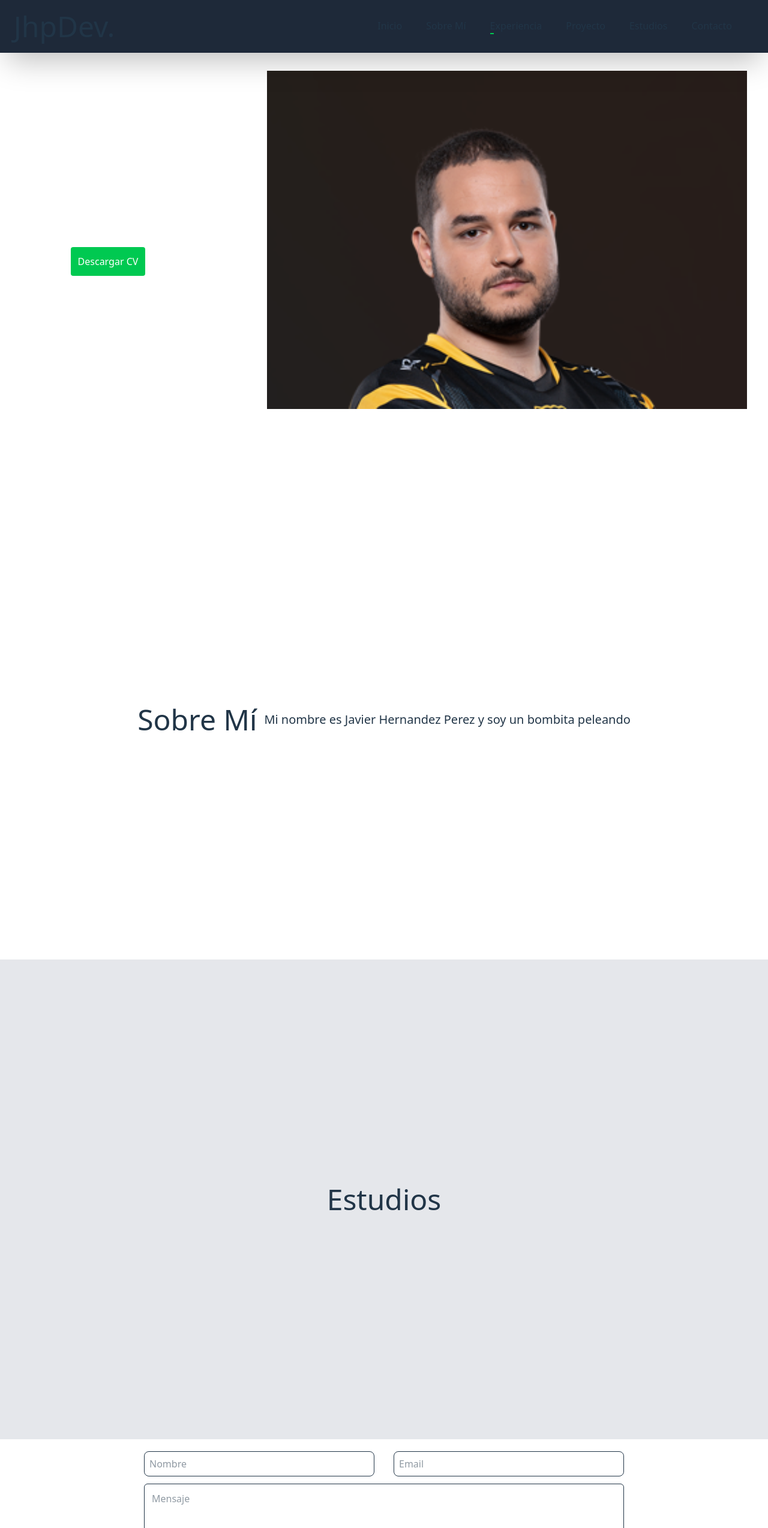
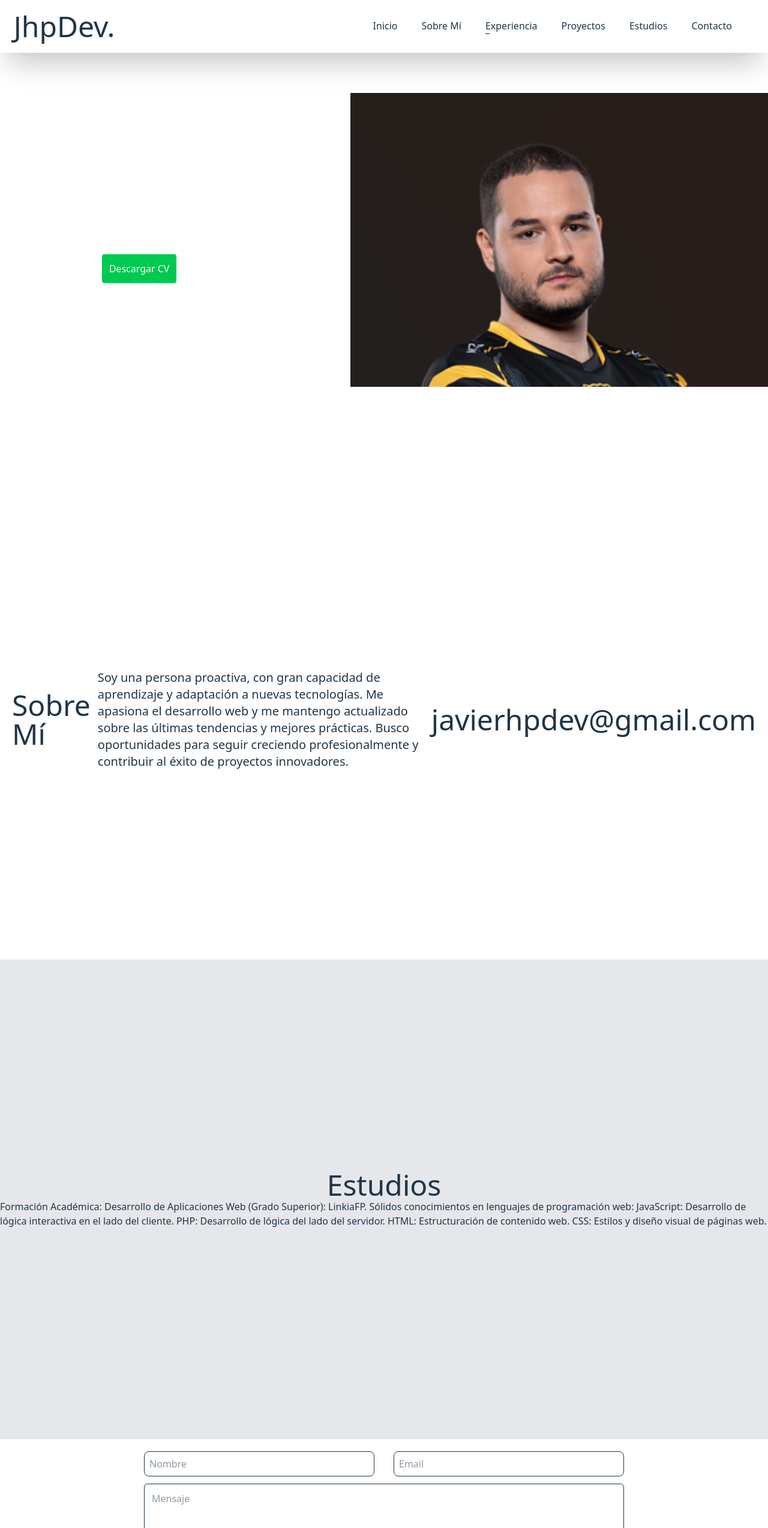
Before and after one commit to javihpdev/javihpdev.github.io, a React (Vite) app: page / in a window 1280 px wide. Shown: the top 2548 px of the page at 60% size. Built offline with nearby package versions, Linux system fonts and the light colour scheme.

Commit message:
incluidos los textos para poner en la web sobre mi

```diff
--- a/src/lib/common/Nav.tsx
+++ b/src/lib/common/Nav.tsx
@@ -5,7 +5,7 @@ type Props = {
 };
 function  Nav(className: Props){
     return(
-        <div className="flex fixed top-0 bg-gray-800 shadow-2xl p-5 w-full">
+        <div className="flex fixed top-0 shadow-2xl p-5 w-full">
             <p className="flex w-50 justify-end text-5xl">JhpDev.</p>
         {/* div de enlaces */}
             <div className="flex w-full pr-10 justify-end items-center gap-10">
@@ -16,7 +16,7 @@ function  Nav(className: Props){
                 {/* Experiencia */}
                 <Link href="#experiencia" className="scroll-auto">Experiencia</Link>
                 {/* Proyectos */}
-                <Link href="#proyecto" className="scroll-auto">Proyecto</Link>
+                <Link href="#proyecto" className="scroll-auto">Proyectos</Link>
                 {/* Estudios */}
                 <Link href="#estudios" className="scroll-auto">Estudios</Link>
                 {/* Contacto */}
--- a/src/routes/Inicio/Inicio.tsx
+++ b/src/routes/Inicio/Inicio.tsx
@@ -5,10 +5,10 @@ import cvFile from "../../lib/files/CV Javier Hernandez Perez en el Paro.pdf";
 
 function Inicio() {
     return (
-        <div className="flex items-center justify-center gap-30 h-screen text-white">
+        <div id="inicio" className="flex items-center justify-center gap-30 h-screen text-white">
             <div className="flex flex-col items-center gap-3">
                 <h1 className="font-bold text-6xl">Soy Javier</h1>
-                <p>Desarrollador de Aplicaciones WEB</p>
+                <p>Desarrollador Web Full Stack con Experiencia en Tecnologías Modernas</p>
                 <Button href={cvFile} download="CV JavierHernandezPerez.pdf">Descargar CV</Button>
                 <div className="flex gap-5">
                 <Linkedn className="cursor-pointer" />
--- a/src/routes/about-me/AboutMe.tsx
+++ b/src/routes/about-me/AboutMe.tsx
@@ -1,12 +1,22 @@
-function AboutMe(){
-return(
-    <div id="aboutMe" className="flex w-full h-screen justify-center items-center p-5 gap-3">
-    <div>
-    <p className="text-5xl">Sobre Mí</p>
+function AboutMe() {
+  return (
+    <div
+      id="aboutMe"
+      className="flex w-full h-screen justify-center items-center p-5 gap-3"
+    >
+      <div>
+        <p className="text-5xl">Sobre Mí</p>
+      </div>
+      <p className="text-xl">
+        Soy una persona proactiva, con gran capacidad de aprendizaje y
+        adaptación a nuevas tecnologías. Me apasiona el desarrollo web y me
+        mantengo actualizado sobre las últimas tendencias y mejores prácticas.
+        Busco oportunidades para seguir creciendo profesionalmente y contribuir
+        al éxito de proyectos innovadores.
+      </p>
+      <p className="text-5xl">javierhpdev@gmail.com</p>
     </div>
-    <p className="text-xl">Mi nombre es Javier Hernandez Perez y soy un bombita peleando</p>
-    </div>
-)
+  );
 }
 
-export default AboutMe
+export default AboutMe;
--- a/src/routes/estudios/Estudios.tsx
+++ b/src/routes/estudios/Estudios.tsx
@@ -7,6 +7,14 @@ function Estudios( {}: Props){
     return(
         <div id="estudios" className="flex flex-col items-center justify-center h-screen bg-gray-200">
             <h1 className="text-5xl">Estudios</h1>
+            <p>Formación Académica:
+
+Desarrollo de Aplicaciones Web (Grado Superior): LinkiaFP.
+Sólidos conocimientos en lenguajes de programación web:
+JavaScript: Desarrollo de lógica interactiva en el lado del cliente.
+PHP: Desarrollo de lógica del lado del servidor.
+HTML: Estructuración de contenido web.
+CSS: Estilos y diseño visual de páginas web.</p>
         </div>
     );
 }
--- a/src/routes/experiencia/Experiencia.tsx
+++ b/src/routes/experiencia/Experiencia.tsx
@@ -0,0 +1,10 @@
+<p>Experiencia Profesional:
+
+Tipomedia (Gestión, Diseño y Mantenimiento de Páginas Web):
+Participación activa en el desarrollo y mantenimiento de diversos proyectos web.
+Experiencia en la gestión integral de sitios web, desde el diseño inicial hasta la implementación y el mantenimiento continuo.
+Colaboración en el proyecto "Historiatelo", donde he profundizado en el uso de:
+Svelte 5: Desarrollo de interfaces de usuario reactivas y eficientes.
+Tailwind CSS: Diseño rápido y flexible con un enfoque utilitario.
+TypeScript: Mejora de la calidad del código mediante tipado estático.
+React: Aprendizaje actual de esta potente libreria para la creación de interfaces de usuario.</p>
```
